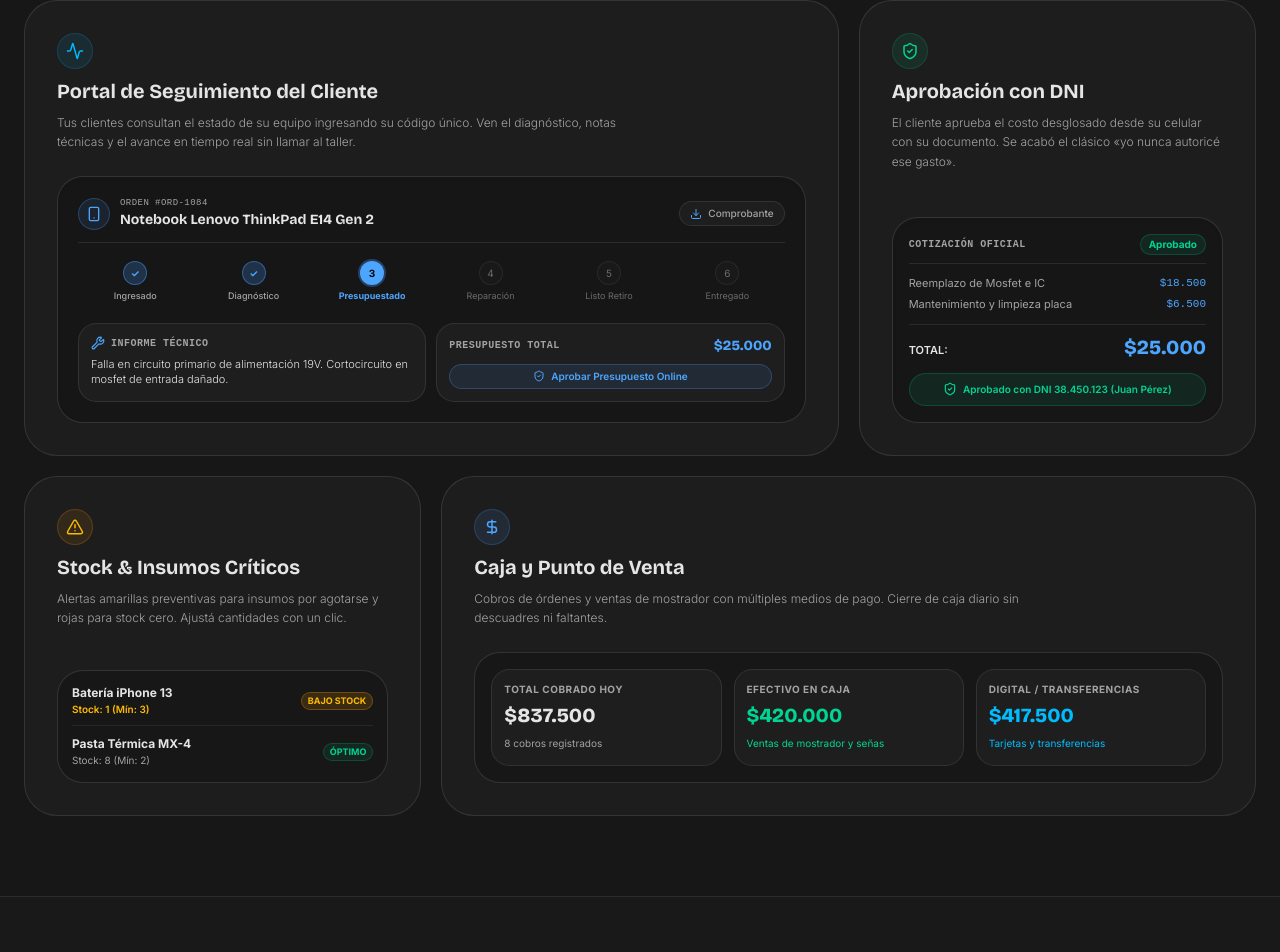
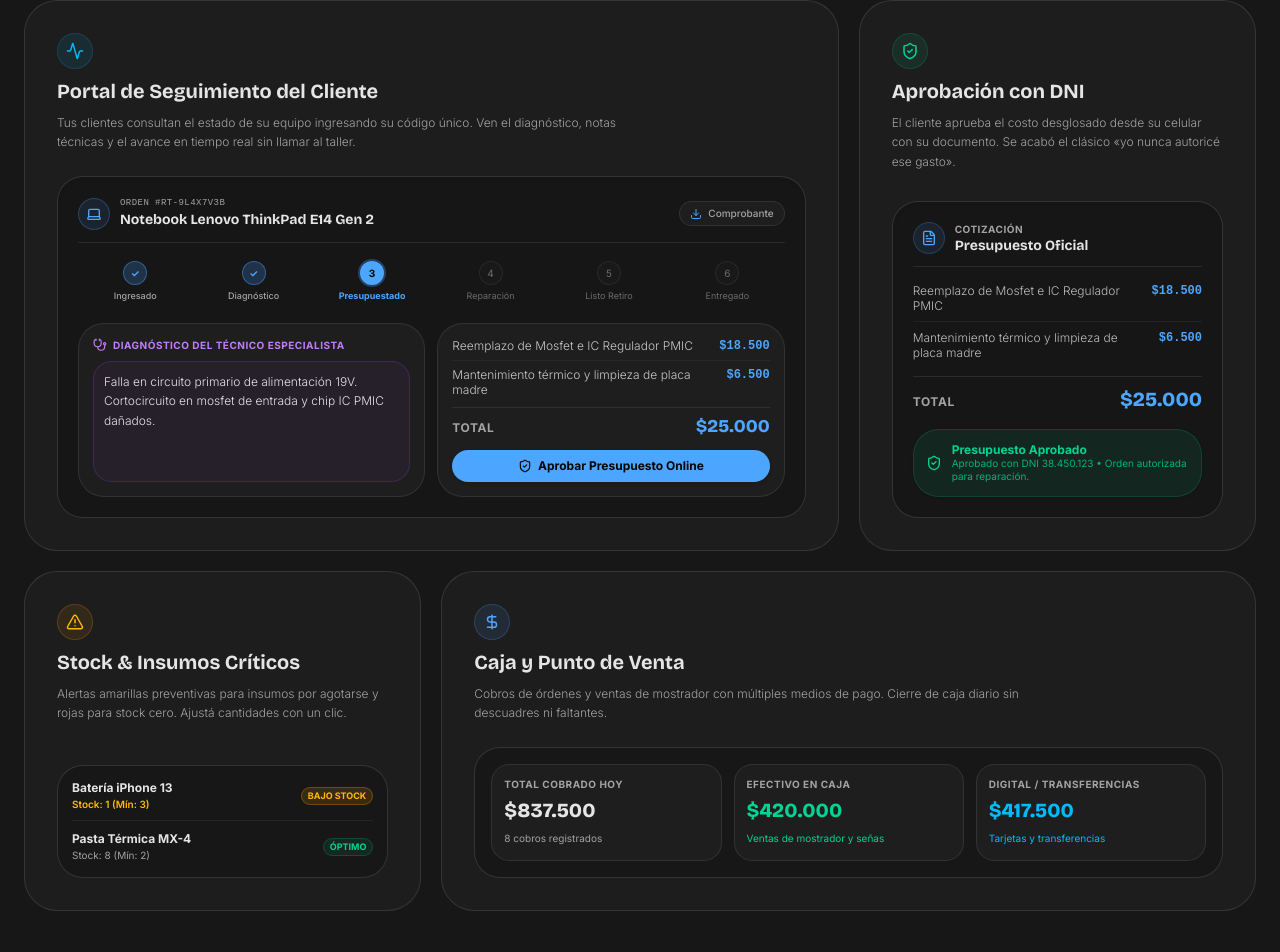
Before and after one commit to ejow78/TallerIII, a React (Vite) app in the folder frontend/: page / in a window 1280 px wide. Shown: the part 1653-2605 px from the top of the page. Built offline with nearby package versions, Linux system fonts and the light colour scheme.

Commit message:
feat(landing): align bento tracking card with laptop icon, format tracking code RT-9L4X7V3B, add stethoscope diagnosis pill, and replicate approved budget card in DNI feature

```diff
--- a/frontend/src/views/public/LandingPage.jsx
+++ b/frontend/src/views/public/LandingPage.jsx
@@ -33,6 +33,9 @@ import {
   Lock,
   Maximize2,
   Download,
+  Laptop,
+  Stethoscope,
+  FileText,
   X,
 } from "lucide-react";
 import { GridPattern } from "@/components/ui/grid-pattern";
@@ -410,11 +413,11 @@ export default function LandingPage() {
                 <div className="flex items-center justify-between gap-3 border-b border-border/50 pb-3">
                   <div className="flex items-center gap-2.5 min-w-0">
                     <div className="w-8 h-8 rounded-lg bg-primary/10 border border-primary/25 flex items-center justify-center text-primary shrink-0">
-                      <Smartphone className="w-4 h-4" />
+                      <Laptop className="w-4 h-4" />
                     </div>
                     <div className="min-w-0">
                       <span className="text-[9px] font-mono uppercase tracking-wider text-muted-foreground block">
-                        ORDEN #ORD-1084
+                        ORDEN #RT-9L4X7V3B
                       </span>
                       <span className="font-outfit font-bold text-xs sm:text-sm text-foreground truncate block">
                         Notebook Lenovo ThinkPad E14 Gen 2
@@ -474,29 +477,37 @@ export default function LandingPage() {
                 </div>
 
                 {/* Sub-cards de Diagnóstico y Presupuesto simétricas */}
-                <div className="grid grid-cols-1 sm:grid-cols-2 gap-2.5 pt-1">
-                  <div className="p-3 rounded-lg bg-card/60 border border-border/60 space-y-1.5">
-                    <div className="flex items-center gap-1.5">
-                      <Wrench className="w-3.5 h-3.5 text-primary" />
-                      <span className="text-[10px] font-mono uppercase tracking-wider text-muted-foreground font-semibold">
-                        Informe Técnico
-                      </span>
+                <div className="grid grid-cols-1 sm:grid-cols-2 gap-3 pt-1">
+                  {/* Sub-card Diagnóstico con pill púrpura e icono estetoscopio */}
+                  <div className="p-3 sm:p-3.5 rounded-xl bg-card/60 border border-border/60 space-y-2 flex flex-col justify-between">
+                    <span className="text-[10px] font-bold text-purple-400 uppercase tracking-wider flex items-center gap-1.5">
+                      <Stethoscope className="w-3.5 h-3.5" /> Diagnóstico del Técnico Especialista
+                    </span>
+                    <div className="bg-purple-500/5 p-2.5 rounded-lg border border-purple-500/20 text-xs text-foreground font-light leading-relaxed flex-grow">
+                      Falla en circuito primario de alimentación 19V. Cortocircuito en mosfet de entrada y chip IC PMIC dañados.
                     </div>
-                    <p className="text-[11px] text-foreground font-light leading-snug">
-                      Falla en circuito primario de alimentación 19V. Cortocircuito en mosfet de entrada dañado.
-                    </p>
                   </div>
-                  <div className="p-3 rounded-lg bg-card/60 border border-border/60 flex flex-col justify-between space-y-2">
-                    <div className="flex items-center justify-between">
-                      <span className="text-[10px] font-mono uppercase tracking-wider text-muted-foreground font-semibold">
-                        Presupuesto Total
-                      </span>
-                      <span className="font-outfit font-extrabold text-sm text-primary">
+
+                  {/* Sub-card Cotización antes de aprobar */}
+                  <div className="p-3 sm:p-3.5 rounded-xl bg-card/60 border border-border/60 flex flex-col justify-between space-y-2.5">
+                    <div className="space-y-1.5 text-xs">
+                      <div className="flex justify-between items-start text-xs border-b border-border/30 pb-1.5">
+                        <span className="text-foreground/85 font-light pr-2 leading-tight">Reemplazo de Mosfet e IC Regulador PMIC</span>
+                        <span className="font-mono font-bold text-primary shrink-0">$18.500</span>
+                      </div>
+                      <div className="flex justify-between items-start text-xs">
+                        <span className="text-foreground/85 font-light pr-2 leading-tight">Mantenimiento térmico y limpieza de placa madre</span>
+                        <span className="font-mono font-bold text-primary shrink-0">$6.500</span>
+                      </div>
+                    </div>
+                    <div className="flex justify-between items-baseline pt-1 border-t border-border/50">
+                      <span className="text-xs font-bold text-muted-foreground uppercase tracking-wider">Total</span>
+                      <span className="font-outfit font-black text-lg text-primary font-mono">
                         $25.000
                       </span>
                     </div>
-                    <div className="flex items-center justify-center gap-1.5 py-1 px-2 rounded-md bg-primary/10 text-primary border border-primary/25 text-[10px] font-semibold">
-                      <ShieldCheck className="w-3 h-3" />
+                    <div className="flex items-center justify-center gap-1.5 py-2 px-3 rounded-lg bg-primary hover:bg-primary/95 text-primary-foreground text-xs font-bold shadow-md shadow-primary/20 cursor-pointer">
+                      <ShieldCheck className="w-3.5 h-3.5" />
                       <span>Aprobar Presupuesto Online</span>
                     </div>
                   </div>
@@ -518,33 +529,59 @@ export default function LandingPage() {
                 </p>
               </div>
 
-              {/* Micro-UI: Presupuesto validado con estilo Tracking */}
-              <div className="rounded-xl bg-background/90 border border-border/70 p-4 space-y-3 font-sans shadow-inner select-none">
-                <div className="flex items-center justify-between border-b border-border/50 pb-2">
-                  <span className="text-[10px] font-mono uppercase tracking-wider text-muted-foreground font-semibold">
-                    COTIZACIÓN OFICIAL
-                  </span>
-                  <span className="text-[10px] font-bold text-emerald-400 bg-emerald-500/10 border border-emerald-500/25 px-2 py-0.5 rounded">
-                    Aprobado
+              {/* Micro-UI: Idéntica a la tarjeta de Cotización aceptada en TrackingPage */}
+              <div className="rounded-xl bg-background/90 border border-border/70 p-4 sm:p-5 space-y-4 font-sans shadow-inner select-none">
+                {/* Header idéntico a TrackingPage */}
+                <div className="flex items-center gap-2.5 border-b border-border/50 pb-3">
+                  <div className="w-8 h-8 rounded-lg bg-primary/10 border border-primary/20 flex items-center justify-center text-primary shrink-0">
+                    <FileText className="w-4 h-4" />
+                  </div>
+                  <div>
+                    <span className="text-[10px] font-bold text-muted-foreground uppercase tracking-wider block">
+                      Cotización
+                    </span>
+                    <h4 className="font-outfit text-sm font-bold text-foreground leading-tight">
+                      Presupuesto Oficial
+                    </h4>
+                  </div>
+                </div>
+
+                {/* Desglose idéntico al seguimiento */}
+                <div className="space-y-2 text-xs">
+                  <div className="flex justify-between items-start text-xs border-b border-border/30 pb-2">
+                    <span className="text-foreground/80 font-light pr-2 leading-tight">
+                      Reemplazo de Mosfet e IC Regulador PMIC
+                    </span>
+                    <span className="font-mono font-bold text-primary shrink-0">
+                      $18.500
+                    </span>
+                  </div>
+                  <div className="flex justify-between items-start text-xs">
+                    <span className="text-foreground/80 font-light pr-2 leading-tight">
+                      Mantenimiento térmico y limpieza de placa madre
+                    </span>
+                    <span className="font-mono font-bold text-primary shrink-0">
+                      $6.500
+                    </span>
+                  </div>
+                </div>
+
+                <div className="flex justify-between items-baseline pt-2 border-t border-border/50">
+                  <span className="text-xs font-bold text-muted-foreground uppercase tracking-wider">Total</span>
+                  <span className="text-xl font-black font-outfit text-primary font-mono">
+                    $25.000
                   </span>
                 </div>
-                <div className="space-y-1.5 text-xs">
-                  <div className="flex justify-between items-center text-muted-foreground">
-                    <span className="text-[11px]">Reemplazo de Mosfet e IC</span>
-                    <span className="font-mono text-primary font-medium text-[11px]">$18.500</span>
+
+                {/* Banner verde idéntico al tracking cuando se aprueba */}
+                <div className="bg-emerald-500/10 border border-emerald-500/20 text-emerald-400 p-3 rounded-xl text-xs font-bold flex items-center gap-2.5 shadow-sm">
+                  <ShieldCheck className="w-4 h-4 shrink-0 text-emerald-400" />
+                  <div>
+                    <div className="leading-tight">Presupuesto Aprobado</div>
+                    <div className="text-[10px] font-normal text-emerald-400/80">
+                      Aprobado con DNI 38.450.123 • Orden autorizada para reparación.
+                    </div>
                   </div>
-                  <div className="flex justify-between items-center text-muted-foreground">
-                    <span className="text-[11px]">Mantenimiento y limpieza placa</span>
-                    <span className="font-mono text-primary font-medium text-[11px]">$6.500</span>
-                  </div>
-                </div>
-                <div className="border-t border-border/50 pt-2 flex items-baseline justify-between">
-                  <span className="text-[11px] font-semibold text-foreground">TOTAL:</span>
-                  <span className="font-outfit font-black text-xl text-primary">$25.000</span>
-                </div>
-                <div className="rounded-lg bg-emerald-500/10 border border-emerald-500/25 p-2 text-center text-emerald-400 text-[10px] font-semibold flex items-center justify-center gap-1.5">
-                  <ShieldCheck className="w-3.5 h-3.5 shrink-0" />
-                  <span>Aprobado con DNI 38.450.123 (Juan Pérez)</span>
                 </div>
               </div>
             </div>
```
